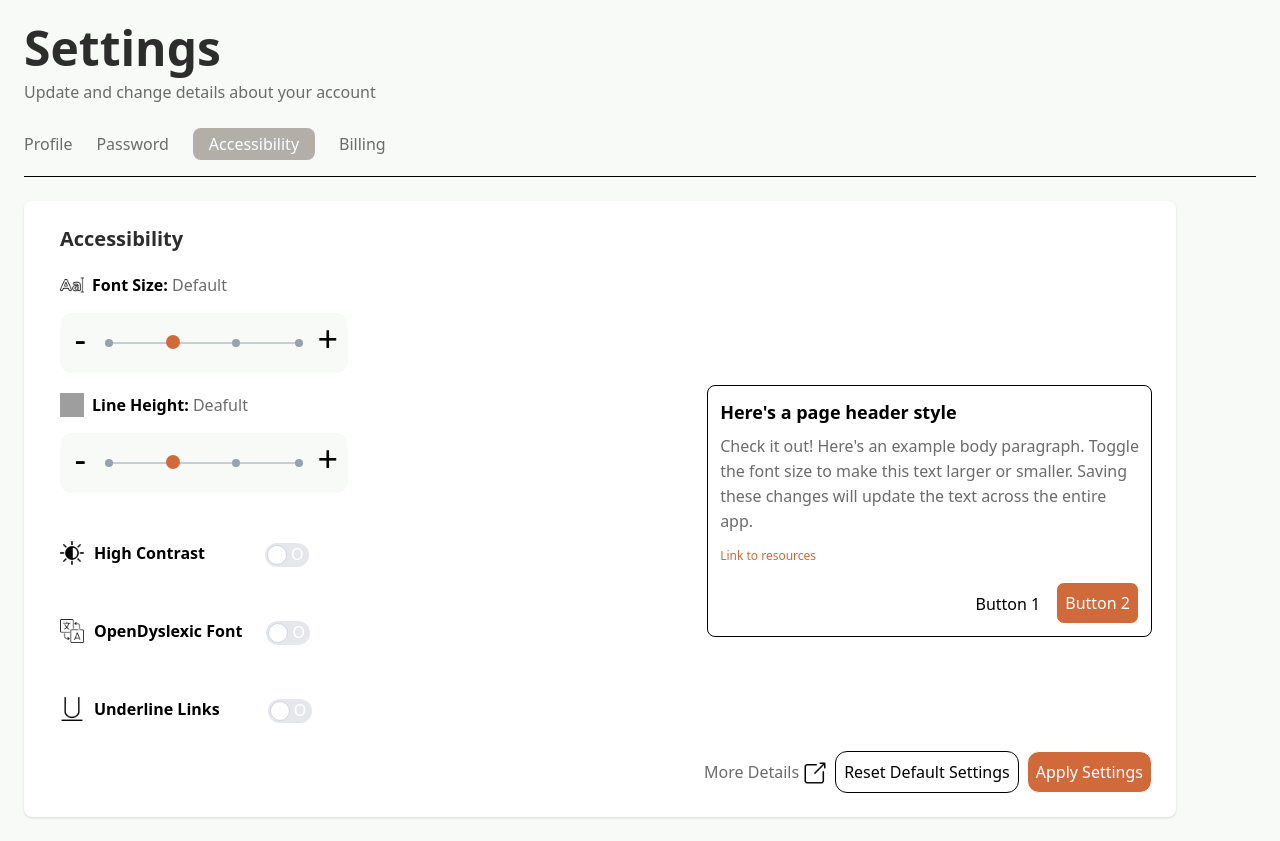
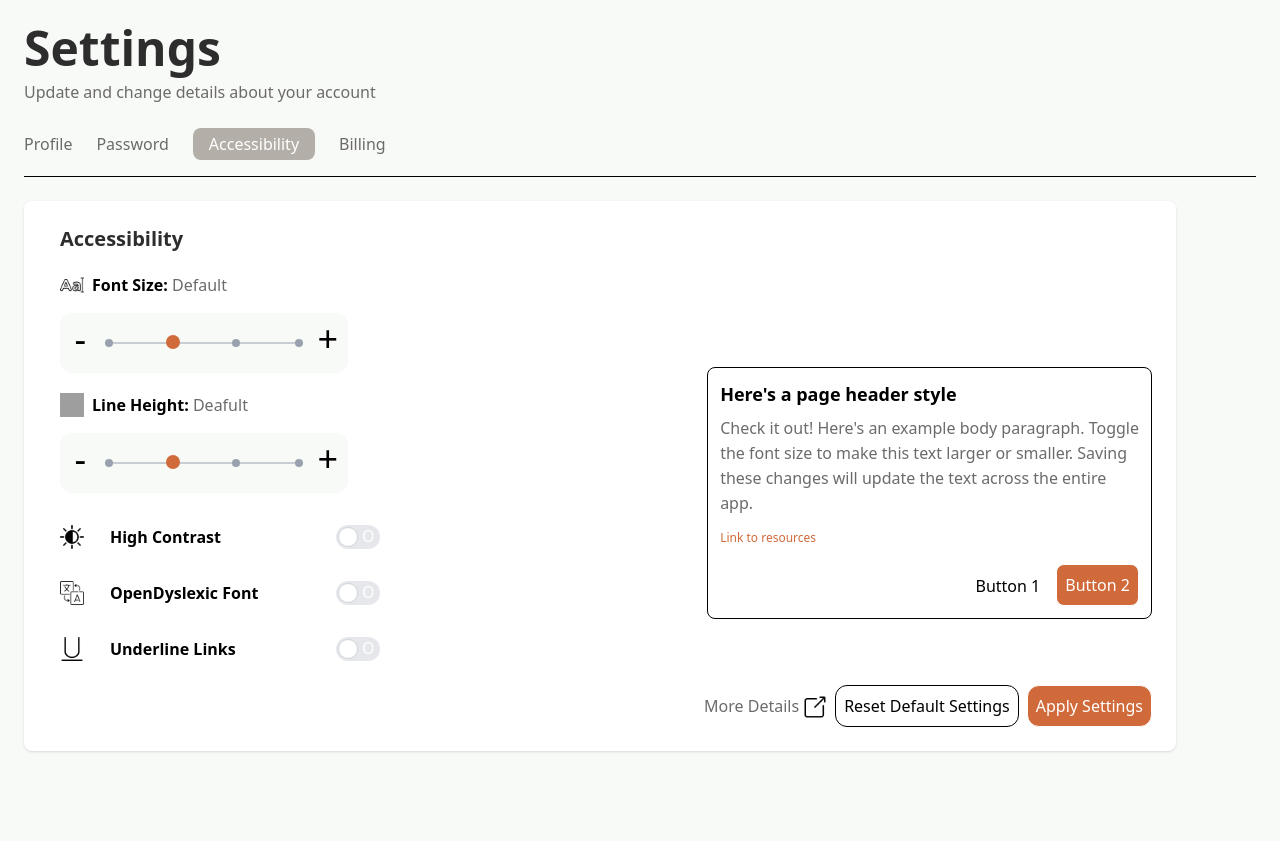
Before and after one commit to Genstark/Accessbility_Tab, a Nuxt app: page / in a window 1280 px wide. After the commit the page ends 800 px from the top, so only its background shows below. Built offline with nearby package versions, Linux system fonts and the light colour scheme; grey boxes are pictures that could not be loaded.

Commit message:
changes in switch classes and remove repeated props

```diff
--- a/components/LabeledSwitch.vue
+++ b/components/LabeledSwitch.vue
@@ -2,18 +2,18 @@
 defineProps({
     label: String, // Label for the toggle
     iconUrl: String, // Icon image source
-    modelValue: Boolean,
-    switchLeft: String, // Left position of the toggle
-    switchTop: String // Top position of the toggle
+    modelValue: Boolean
 });
 defineEmits(["update:modelValue"]); // Required to update the parent state
 </script>
 
 <template>
-    <div class="mt-12">
+    <div class="mt-8 flex item-center justify-between w-full max-w-xs">
+        <div class="flex item-center gap-4">
+            <img :src="iconUrl" class="h-6 w-6" alt="" />
+            <span class="font-semibold ml-[10px]">{{ label }}</span>
+        </div>
         <label class="inline-flex items-center cursor-pointer">
-            <img :src="iconUrl" class="h-[24px] w-[24px]" alt="" />
-            <span class="font-semibold ml-[10px]">{{ label }}</span>
             <input type="checkbox" class="sr-only peer" :checked="modelValue"
                 @change="(event) => $emit('update:modelValue', (event.target as HTMLInputElement).checked)" />
             <div class="relative transition-all w-11 h-6 bg-gray-200
@@ -24,7 +24,6 @@ defineEmits(["update:modelValue"]); // Required to update the parent state
                 peer-checked:after:border-white after:content-[''] after:absolute after:top-[2px] after:start-[2px]
                 after:bg-white after:border-gray-300 after:border after:rounded-full after:h-5 after:w-5
                 after:transition-all dark:border-gray-600 peer-checked:bg-[#D16A3B] dark:peer-checked:bg-[#D16A3B]"
-                :style="{ left: switchLeft + 'px', top: switchTop + 'px' }"
             >
                 <span aria-hidden="true" class="relative left-[8px] bottom-[1px] text-[white] pointer-events-none select-none"
                     v-if="modelValue">I</span>
--- a/pages/index.vue
+++ b/pages/index.vue
@@ -19,22 +19,16 @@ const toggleOptions = [
         label: "High Contrast",
         iconSrc: contrastThem,
         modelValue: isHighContrast,
-        switchLeft: '60',
-        switchTop: '2'
     },
     {
         label: "OpenDyslexic Font",
         iconSrc: dyslexicFont,
         modelValue: useDyslexicFont,
-        switchLeft: '24',
-        switchTop: '2'
     },
     {
         label: "Underline Links",
         iconSrc: underline,
-        modelValue: showUnderlinedLinks,
-        switchLeft: '48',
-        switchTop: '2'
+        modelValue: showUnderlinedLinks
     }
 ];
 
@@ -84,8 +78,6 @@ function lineudpate(newvalue: number){
                 :label="item.label"
                 :iconUrl="item.iconSrc"
                 v-model="item.modelValue.value"
-                :switchLeft="item.switchLeft"
-                :switchTop="item.switchTop"
             />
 
             <div class="mt-3 border p-3 w-fit h-fit absolute right-0 rounded-lg top-[28%] mr-6"
```
